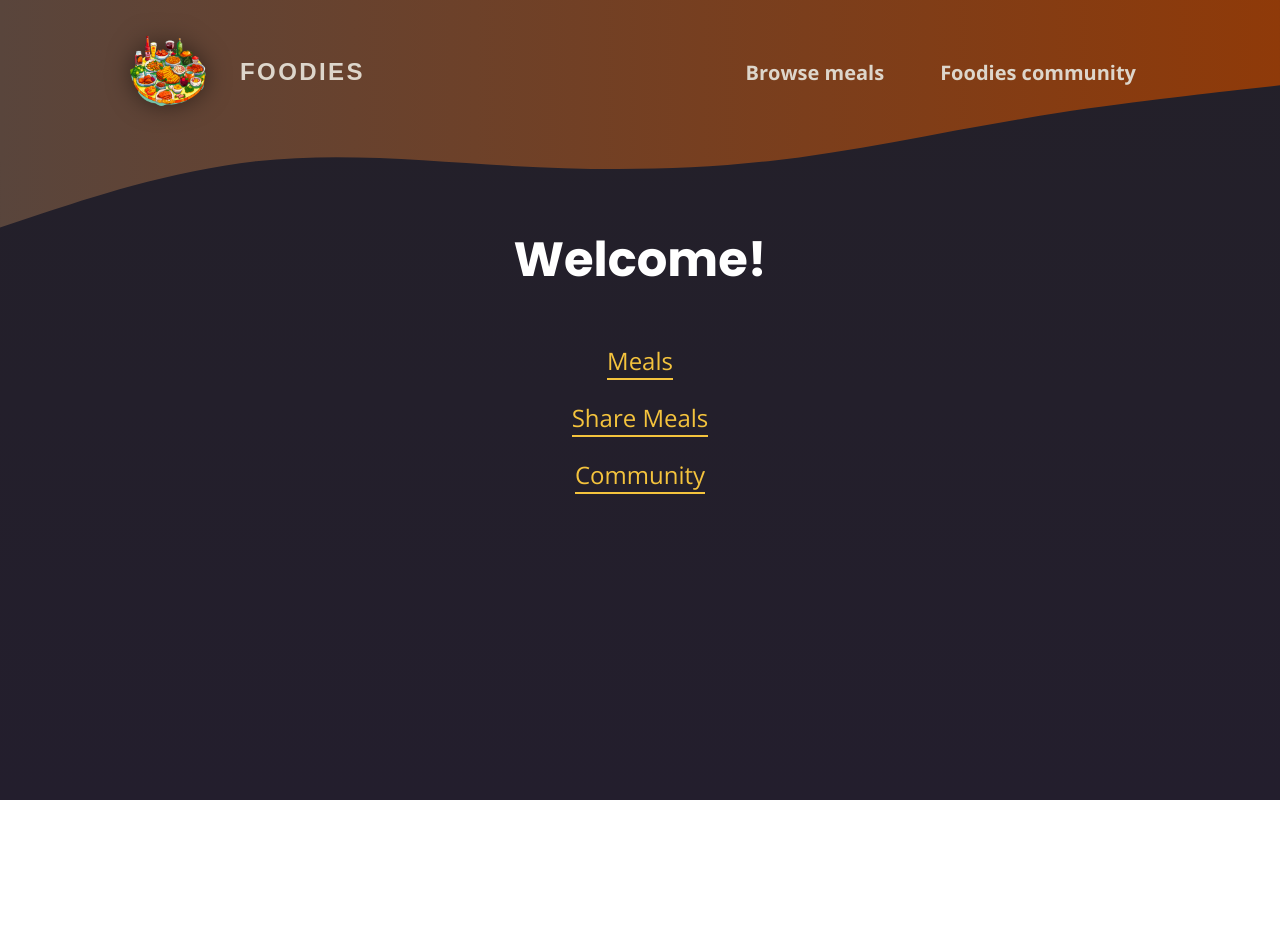
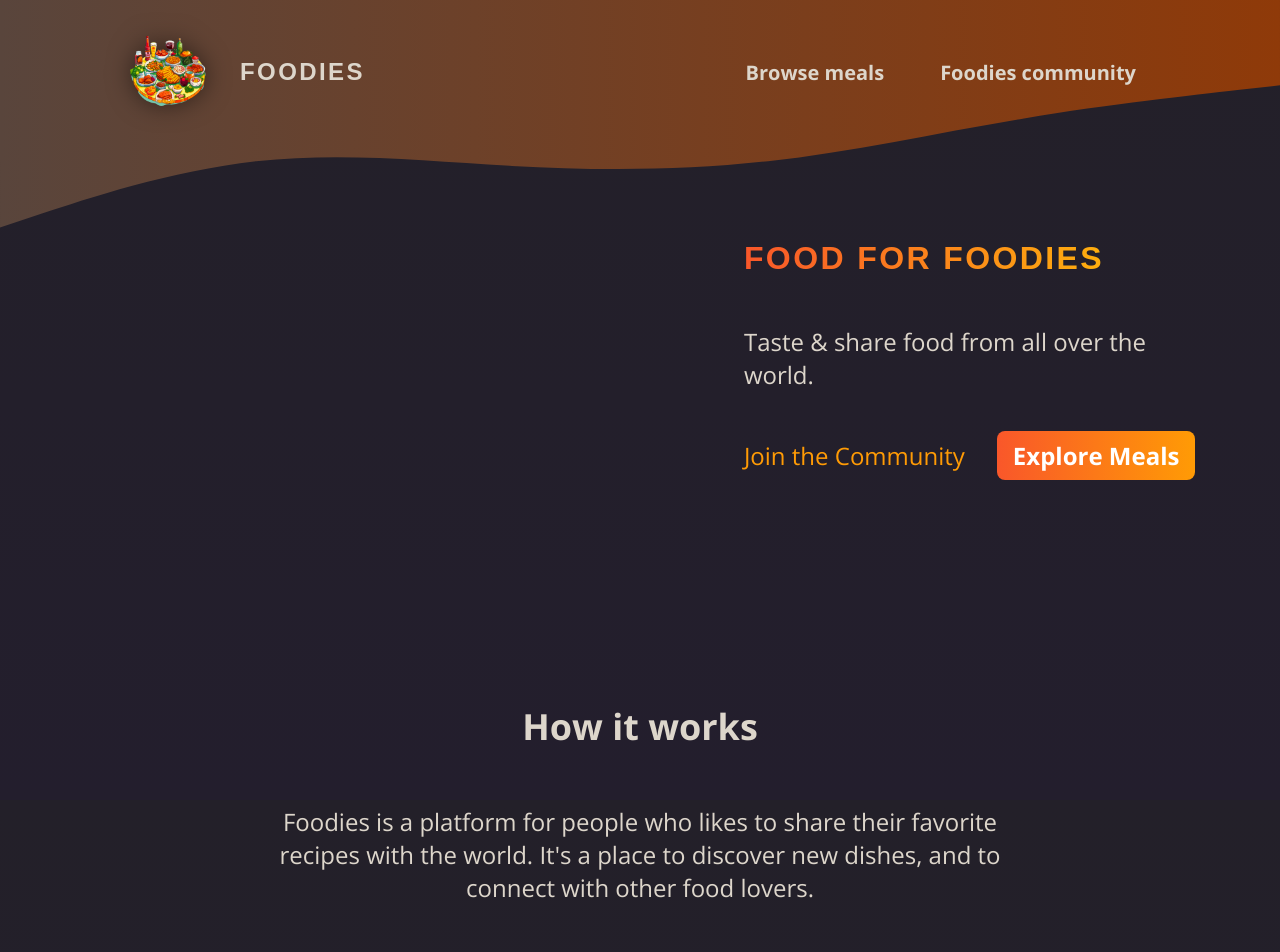
Before and after one commit to biancavlz/foodies, a Next.js app: page / in a window 1280 px wide. Shown: the top 952 px of the page. Before the commit the page ends 800 px from the top, so only its background shows below. Built offline with nearby package versions, Linux system fonts and the light colour scheme.

Commit message:
Add main page and styles

```diff
--- a/app/page.module.css
+++ b/app/page.module.css
@@ -1,142 +1,75 @@
-.page {
-  --background: #fafafa;
-  --foreground: #fff;
-
-  --text-primary: #000;
-  --text-secondary: #666;
-
-  --button-primary-hover: #383838;
-  --button-secondary-hover: #f2f2f2;
-  --button-secondary-border: #ebebeb;
-
+.header {
   display: flex;
-  flex: 1;
-  flex-direction: column;
-  align-items: center;
-  justify-content: center;
-  font-family: var(--font-geist-sans);
-  background-color: var(--background);
+  gap: 3rem;
+  margin: 3rem auto;
+  width: 90%;
+  max-width: 75rem;
 }
 
-.main {
-  display: flex;
-  flex: 1;
-  width: 100%;
-  max-width: 800px;
-  flex-direction: column;
-  align-items: flex-start;
-  justify-content: space-between;
-  background-color: var(--foreground);
-  padding: 120px 60px;
+.slideshow {
+  width: 40rem;
+  height: 25rem;
 }
 
-.intro {
+.hero {
+  color: #ddd6cb;
+  font-size: 1.5rem;
+}
+
+.hero h1 {
+  font-size: 2rem;
+  font-weight: bold;
+  font-family: "Montserrat", sans-serif;
+  letter-spacing: 0.15rem;
+  text-transform: uppercase;
+  background: linear-gradient(90deg, #f9572a, #ffc905);
+  background-clip: text;
+  -webkit-background-clip: text;
+  -webkit-text-fill-color: transparent;
+}
+
+.cta {
+  font-size: 1.5rem;
+  display: flex;
+  gap: 1rem;
+}
+
+.cta a {
+  display: inline-block;
+  margin-top: 1rem;
+  padding: 0.5rem 1rem;
+  border-radius: 0.5rem;
+  background: linear-gradient(90deg, #f9572a, #ff9b05);
+  color: #ffffff;
+  font-weight: bold;
+  text-decoration: none;
+}
+
+.cta a:hover,
+.cta a:active {
+  background: linear-gradient(90deg, #fd4715, #f9b241);
+}
+
+.cta a:first-child {
+  background: transparent;
+  font-weight: normal;
+  color: #ff9b05;
+  padding-left: 0;
+}
+
+.cta a:first-child:hover,
+.cta a:first-child:active {
+  background: transparent;
+  color: #f9b241;
+}
+
+.section {
   display: flex;
   flex-direction: column;
-  align-items: flex-start;
-  text-align: left;
-  gap: 24px;
+  color: #ddd6cb;
+  font-size: 1.5rem;
+  max-width: 50rem;
+  width: 90%;
+  margin: 2rem auto;
+  text-align: center;
 }
-
-.intro h1 {
-  max-width: 320px;
-  font-size: 40px;
-  font-weight: 600;
-  line-height: 48px;
-  letter-spacing: -2.4px;
-  text-wrap: balance;
-  color: var(--text-primary);
-}
-
-.intro p {
-  max-width: 440px;
-  font-size: 18px;
-  line-height: 32px;
-  text-wrap: balance;
-  color: var(--text-secondary);
-}
-
-.intro a {
-  font-weight: 500;
-  color: var(--text-primary);
-}
-
-.ctas {
-  display: flex;
-  flex-direction: row;
-  width: 100%;
-  max-width: 440px;
-  gap: 16px;
-  font-size: 14px;
-}
-
-.ctas a {
-  display: flex;
-  justify-content: center;
-  align-items: center;
-  height: 40px;
-  padding: 0 16px;
-  border-radius: 128px;
-  border: 1px solid transparent;
-  transition: 0.2s;
-  cursor: pointer;
-  width: fit-content;
-  font-weight: 500;
-}
-
-a.primary {
-  background: var(--text-primary);
-  color: var(--background);
-  gap: 8px;
-}
-
-a.secondary {
-  border-color: var(--button-secondary-border);
-}
-
-/* Enable hover only on non-touch devices */
-@media (hover: hover) and (pointer: fine) {
-  a.primary:hover {
-    background: var(--button-primary-hover);
-    border-color: transparent;
-  }
-
-  a.secondary:hover {
-    background: var(--button-secondary-hover);
-    border-color: transparent;
-  }
-}
-
-@media (max-width: 600px) {
-  .main {
-    padding: 48px 24px;
-  }
-
-  .intro {
-    gap: 16px;
-  }
-
-  .intro h1 {
-    font-size: 32px;
-    line-height: 40px;
-    letter-spacing: -1.92px;
-  }
-}
-
-@media (prefers-color-scheme: dark) {
-  .logo {
-    filter: invert();
-  }
-
-  .page {
-    --background: #000;
-    --foreground: #000;
-
-    --text-primary: #ededed;
-    --text-secondary: #999;
-
-    --button-primary-hover: #ccc;
-    --button-secondary-hover: #1a1a1a;
-    --button-secondary-border: #1a1a1a;
-  }
-}
--- a/app/page.tsx
+++ b/app/page.tsx
@@ -1,19 +1,50 @@
 import Link from "next/link";
+
+import classes from "./page.module.css";
 
 export default function Home() {
   return (
+    <>
+      <header className={classes.header}>
+        <div className={classes.slideshow}></div>
+        <div>
+          <div className={classes.hero}>
+            <h1>Food for Foodies</h1>
+            <p>Taste & share food from all over the world.</p>
+          </div>
+          <div className={classes.cta}>
+            <Link href="/community">Join the Community</Link>
+            <Link href="/meals">Explore Meals</Link>
+          </div>
+        </div>
+      </header>
       <main>
-      <h1 style={{ color: "white", textAlign: "center" }}>Welcome!</h1>
-
+        <section className={classes.section}>
+          <h2>How it works</h2>
           <p>
-        <Link href="/meals">Meals</Link>
+            Foodies is a platform for people who likes to share their favorite
+            recipes with the world. It&apos;s a place to discover new dishes,
+            and to connect with other food lovers.
           </p>
           <p>
-        <Link href="/meals/share">Share Meals</Link>
+            Foodies is a place to discover new dishes, and to connect with other
+            food lovers.
+          </p>
+        </section>
+
+        <section className={classes.section}>
+          <h2>Why Foodies?</h2>
+          <p>
+            Foodies is a platform for people to share their favorite recipes
+            with the world. It&apos;s a place to discover new dishes, and to
+            connect with other food lovers.
           </p>
           <p>
-        <Link href="/community">Community</Link>
+            Foodies is a place to discover new dishes, and to connect with other
+            food lovers.
           </p>
+        </section>
       </main>
+    </>
   );
 }
```
Lines whose indentation alone changed are shown as unchanged.
